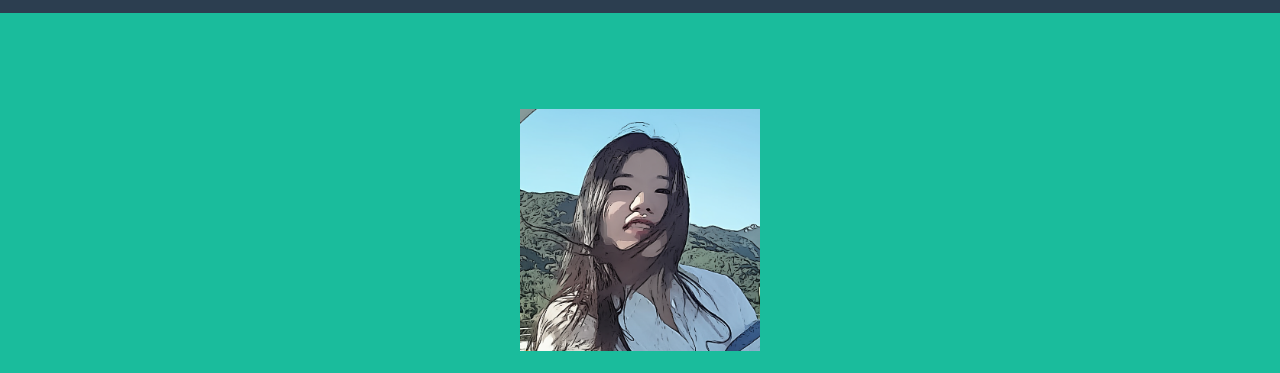
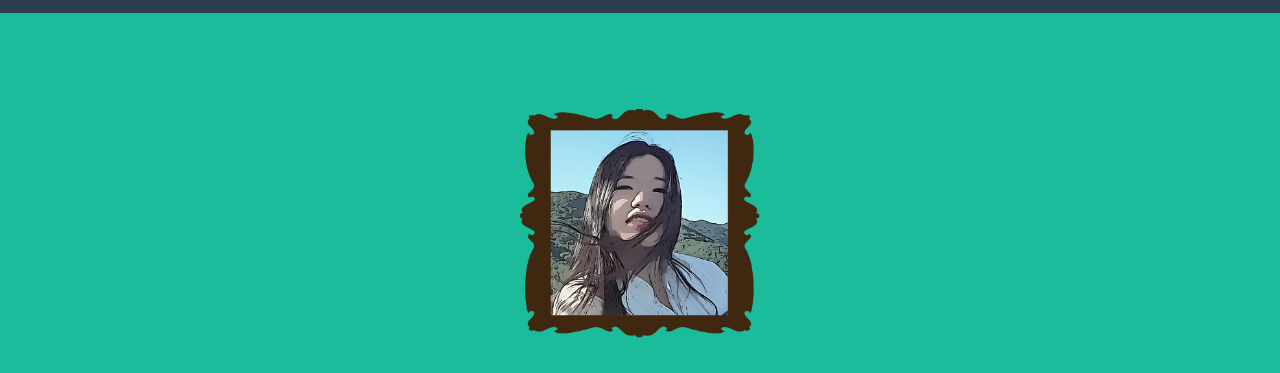
Before and after one commit to ssj24/ssj24.github.io, a website with bundled scripts: page index.html in a window 1280 px wide. Shown: the part 91-464 px from the top of the page. Built offline with nearby package versions, Linux system fonts and the light colour scheme.

Commit message:
profile photo_frame

```diff
--- a/index.html
+++ b/index.html
@@ -51,7 +51,7 @@
     <div class="container d-flex align-items-center flex-column">
 
       <!-- Masthead Avatar Image -->
-      <img class="masthead-avatar mb-5" src="img/avatar.png" alt="">
+      <img class="masthead-avatar mb-5" src="img/avatar_frame.png" alt="">
 
       <!-- Masthead Heading -->
       <h1 class="masthead-heading text-uppercase mb-0">SUJEE CHO</h1>
```
Also changed, not shown: img/avatar_frame.png (added), 1 other file.
